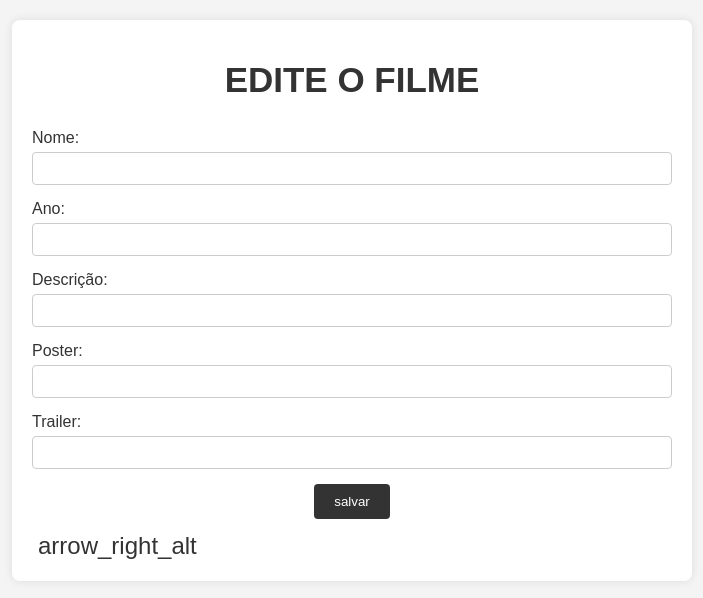
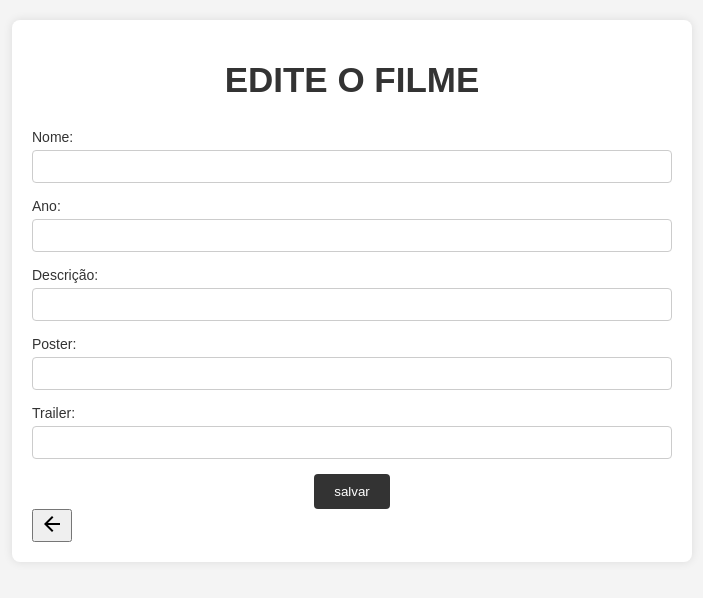
Before and after one commit to All4nFernandes/Catalogo-filmes, a PHP site: page /catalogo-filmes/app/view/filme/editar.php in a window 1280 px wide. Shown: the top 598 px of the page, without its empty margins (288-991 px from the left). Run offline with PHP 8.4, Linux system fonts and the light colour scheme.

Commit message:
Projeto Finalizado

```diff
--- a/app/view/filme/editar.php
+++ b/app/view/filme/editar.php
@@ -101,11 +101,11 @@
         </form>
             <!-- Voltar para a listagem -->
         <form action="visualizar.php" method="GET">
-                <button id="icone" type="submit" title= "Voltar">
-                <span class="material-symbols-outlined">
-                arrow_right_alt
+               <button>
+               <span class="material-symbols-outlined">
+                    arrow_back
                 </span>
-                </button>
+               </button>
             </form>
 
     </section>
--- a/app/view/filme/home.php
+++ b/app/view/filme/home.php
@@ -32,7 +32,7 @@
 </header>
 
 <section>
-    <div class="carousel">
+    <div class="carrossel">
         <?php foreach ($filmes as $filme) { ?>
             <div class="imagem">
                 <a href="http://localhost/catalogo-filmes/app/view/filme/visualizar.php?id=<?php echo $filme->id; ?>">
--- a/public/css/cadastro.css
+++ b/public/css/cadastro.css
@@ -1,3 +1,5 @@
+@import url('https://fonts.googleapis.com/css2?family=Noto+Sans:ital,wght@0,100..900;1,100..900&display=swap');
+@import url("https://fonts.googleapis.com/css2?family=Material+Symbols+Outlined");
 @import url('/Catalogo-filmes/public/css/style.css');
 
 .adicionar_filmes {
@@ -39,6 +41,6 @@
     background-color: #555;
 }
 
-.material-symbols-outlined {
-    vertical-align: middle;
+h1{
+    text-align: center;
 }
--- a/public/css/editar.css
+++ b/public/css/editar.css
@@ -1,3 +1,7 @@
+@import url('https://fonts.googleapis.com/css2?family=Noto+Sans:ital,wght@0,100..900;1,100..900&display=swap');
+@import url("https://fonts.googleapis.com/css2?family=Material+Symbols+Outlined");
+@import url('/Catalogo-filmes/public/css/style.css');
+
 body {
     font-family: Arial, sans-serif;
     background-color: #f4f4f4;
@@ -67,7 +71,3 @@
 #icone:hover {
     color: #555;
 }
-
-.material-symbols-outlined {
-    vertical-align: middle;
-}
--- a/scripts/script.sql
+++ b/scripts/script.sql
@@ -5,5 +5,6 @@
     nome varchar(255) not null,
     ano int,
     descricao text,
-    url_imagem longtext
+    url_imagem longtext,
+    url_trailer longtext
 );
```
Also changed, not shown: app/view/filme/listar.php (+0 -7 lines), public/css/home.css (+2 -14 lines).
